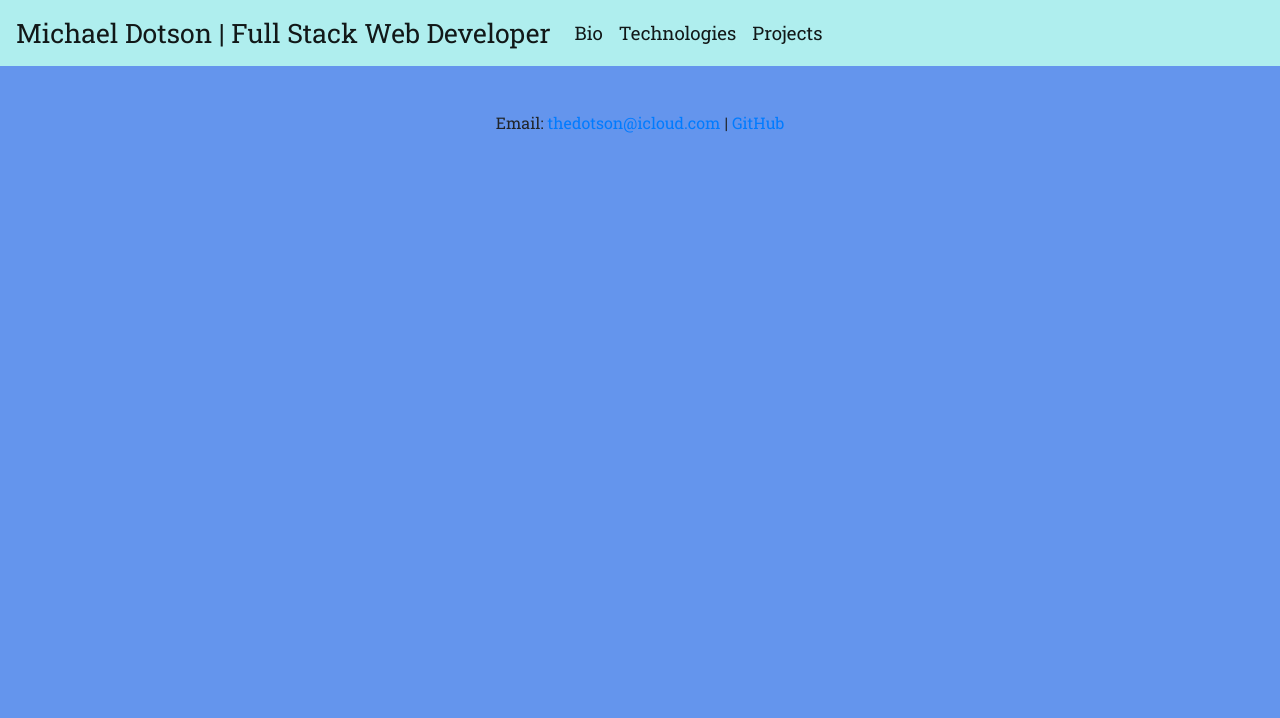
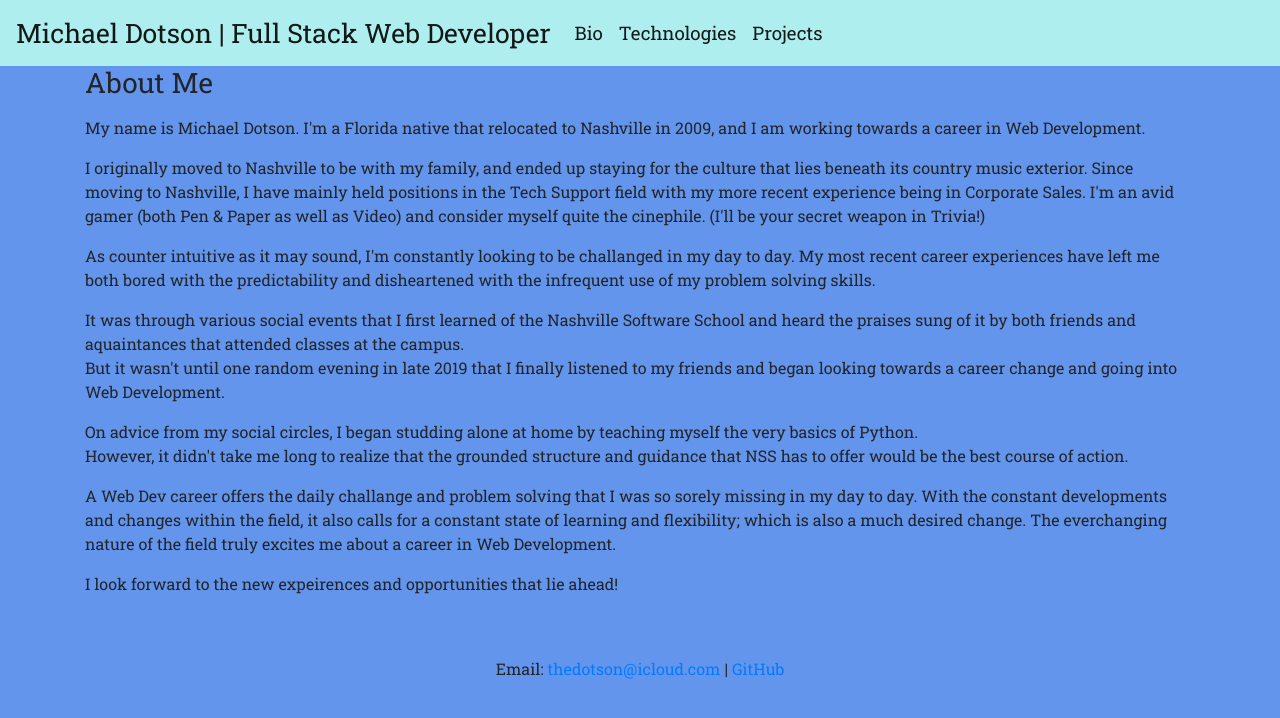
Before and after one commit to TheDotson/personal-bio-site, a website built with webpack: page src/index.html in a window 1280 px wide. Built offline with nearby package versions, Linux system fonts and the light colour scheme.

Commit message:
added bio builder function

```diff
--- a/src/javascripts/components/bio/bio.js
+++ b/src/javascripts/components/bio/bio.js
@@ -1,5 +1,20 @@
+import utils from '../../helpers/utils';
+import bioData from '../../helpers/data/bioData';
+
 const buildBio = () => {
-  console.error('a thing happened');
+  const bio = bioData.getBio();
+  const domString = `
+  <div class="row">
+    <div class="col-12">
+      <div class="header">
+        <h3 class="bioHeader">About Me</h3>
+      </div>
+      <div class="bio-paragraph">
+        <p class="bio">${bio}</p>
+      </div>
+    </div>
+  </>`;
+  utils.printToDom('#bioPage', domString);
 };
 
 export default { buildBio };
--- a/src/javascripts/main.js
+++ b/src/javascripts/main.js
@@ -1,8 +1,10 @@
 import navbar from './components/navbar/navbar';
+import bio from './components/bio/bio';
 import '../styles/main.scss';
 
 const init = () => {
   navbar.buildNavBar();
+  bio.buildBio();
 };
 
 init();
--- a/src/styles/main.scss
+++ b/src/styles/main.scss
@@ -1,6 +1,6 @@
-@import "~bootstrap/scss/bootstrap";
-@import "~@fortawesome/fontawesome-free/css/all.min.css";
-@import "../javascripts//components/navbar/navbar.scss";
+@import '~bootstrap/scss/bootstrap';
+@import '~@fortawesome/fontawesome-free/css/all.min.css';
+@import '../javascripts//components/navbar/navbar.scss';
 @import url('https://fonts.googleapis.com/css2?family=Roboto+Slab&display=swap');
 
 body {
```
